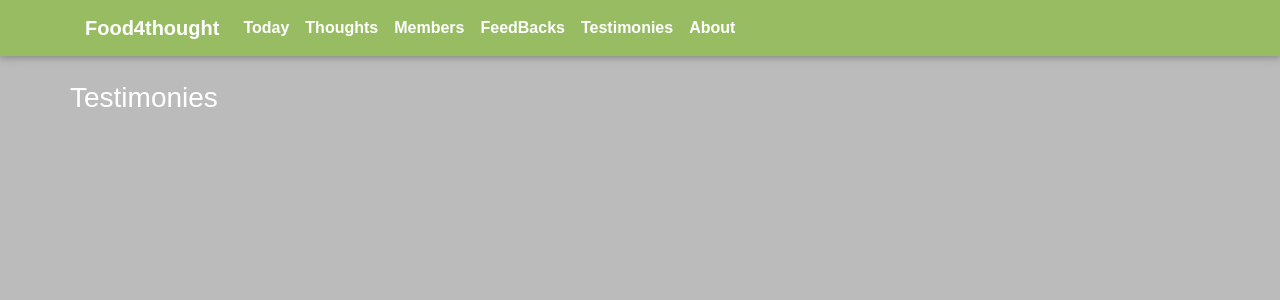
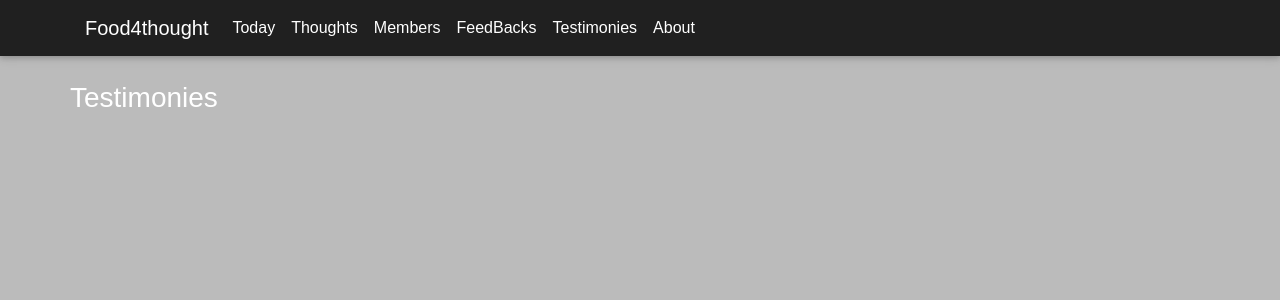
Before and after one commit to gabrielstonedelza/food4thought, a Django app: page /testimonies/ in a window 1280 px wide. Shown: the top 300 px of the page. Run offline with Django 3.2, Linux system fonts and the light colour scheme; style sheets or scripts are compiled from the project's sources; some libraries are stand-ins or nearby versions; some web fonts are replaced.

Commit message:
started with css

```diff
--- a/f4t/templates/f4t/feedbacks.html
+++ b/f4t/templates/f4t/feedbacks.html
@@ -5,6 +5,11 @@ Feedbacks
 {% endblock %}
 
 {% block content %}
+<div class="my-new-thought-button">
+    <a title="Add new thought today" href="{% url 'new_feedback' %}">
+        <i class="fas fa-plus-circle"></i>
+    </a>
+</div>
 <div class="container">
     <div class="row">
         <h3>Feedbacks</h3>
--- a/f4t/templates/f4t/navbar.html
+++ b/f4t/templates/f4t/navbar.html
@@ -1,30 +1,30 @@
-<nav class="navbar sticky-top navbar-expand-lg navbar-light " style="background:#97BC62FF;">
+<nav class="navbar sticky-top navbar-expand-lg navbar-light " style="background:#202020;">
   <div class="container">
 
-  <a class="navbar-brand" href="{% url 'post_home' %}">Food4thought</a>
+  <a style="color:white;" class="navbar-brand" href="{% url 'post_home' %}">Food4thought</a>
   <button class="navbar-toggler" type="button" data-toggle="collapse" data-target="#navbarSupportedContent" aria-controls="navbarSupportedContent" aria-expanded="false" aria-label="Toggle navigation">
     <span class="navbar-toggler-icon"></span>
   </button>
 
   <div class="collapse navbar-collapse" id="navbarSupportedContent">
-    <ul class="navbar-nav mr-auto">
-      <li class="nav-item">
-        <a class="nav-link" href="{% url 'post_home' %}">Today <span class="sr-only">(current)</span></a>
+    <ul class="navbar-nav mr-auto" >
+      <li class="nav-item" >
+        <a style="color: white;" class="nav-link" href="{% url 'post_home' %}">Today <span class="sr-only">(current)</span></a>
       </li>
       <li class="nav-item">
-        <a class="nav-link" href="{% url 'allposts' %}">Thoughts</a>
+        <a style="color: white;" class="nav-link" href="{% url 'allposts' %}">Thoughts</a>
       </li>
       <li class="nav-item">
-        <a class="nav-link" href="{% url 'members' %}">Members</a>
+        <a style="color: white;" class="nav-link" href="{% url 'members' %}">Members</a>
       </li>
       <li class="nav-item">
-        <a class="nav-link" href="{% url 'feedbacks' %}">FeedBacks</a>
+        <a style="color: white;" class="nav-link" href="{% url 'feedbacks' %}">FeedBacks</a>
       </li>
       <li class="nav-item">
-        <a class="nav-link" href="{% url 'testimonies' %}">Testimonies</a>
+        <a style="color: white;" class="nav-link" href="{% url 'testimonies' %}">Testimonies</a>
       </li>
       <li class="nav-item">
-        <a class="nav-link" href="{% url 'about' %}">About</a>
+        <a style="color: white;" class="nav-link" href="{% url 'about' %}">About</a>
       </li>
       <li class="nav-item ml-1 mr-1">
         <a title="Search" class="nav-link" href="#" data-toggle="modal" data-target="#basicExampleModal"><i class="fas fa-search"></i></a>
--- a/f4t/templates/f4t/search_list.html
+++ b/f4t/templates/f4t/search_list.html
@@ -4,7 +4,7 @@
     <ul id="search-results" class="list-group pt-2">
         {% for post in posts %}
             <li class="list-group-item pt-1 d-flex">
-                <a class="mt-1 text-muted" href="{{ post.get_absolute_url }}">{{ post.title }}</a>
+                <a class="mt-1 text-muted" >{{ post.title }}</a>
             </li>
         {% endfor %}
     </ul>
--- a/f4t/templates/f4t/testimonies.html
+++ b/f4t/templates/f4t/testimonies.html
@@ -5,6 +5,11 @@ Testimonies
 {% endblock %}
 
 {% block content %}
+<div class="my-new-thought-button">
+    <a title="Add new thought today" href="{% url 'new_testimony' %}">
+        <i class="fas fa-plus-circle"></i>
+    </a>
+</div>
 <div class="container">
     <div class="row">
         <h3>Testimonies</h3>
--- a/f4t/views.py
+++ b/f4t/views.py
@@ -26,9 +26,12 @@ def post_home(request):
 
 def all_posts(request):
     allThoughts = Thought.objects.all().order_by('-date_posted')
+    paginator = Paginator(allThoughts, 15)
+    page = request.GET.get('page')
+    allThoughts = paginator.get_page(page)
 
     context = {
-        'posts': allThoughts
+        'allThoughts': allThoughts
     }
 
     return render(request, 'f4t/allposts.html', context)
--- a/static/f4t/css/post_home.css
+++ b/static/f4t/css/post_home.css
@@ -62,23 +62,7 @@ button.butt:hover {
   color: #000;
 }
 
-nav {
-  background: #97BC62FF;
-}
-
-nav a.navbar-brand {
-  font-weight: bold;
-  color: white !important;
-}
-
-nav #navbarSupportedContent ul li {
-  font-weight: bold;
-}
-
-nav #navbarSupportedContent ul li a {
-  color: white !important;
-}
-
+navbar
 .my-home-post-wrapper {
   display: -webkit-box;
   display: -ms-flexbox;
@@ -96,11 +80,13 @@ nav #navbarSupportedContent ul li a {
   padding: 20px;
 }
 
+navbar
 .my-home-post-wrapper h3 {
   font-weight: bold;
   padding: 15px;
 }
 
+navbar
 .my-home-post-wrapper p {
   letter-spacing: -0.003em;
   line-height: 32px;
@@ -108,6 +94,7 @@ nav #navbarSupportedContent ul li a {
   font-family: 'Segoe UI', Tahoma, Geneva, Verdana, sans-serif;
 }
 
+navbar
 .my-home-post-wrapper .my-audio {
   display: -webkit-box;
   display: -ms-flexbox;
@@ -126,8 +113,8 @@ nav #navbarSupportedContent ul li a {
 
 .all-thoughts .thought-box {
   width: 350px;
-  height: 180px;
-  background: #97BC62FF;
+  height: 200px;
+  background: #292929;
   padding: 20px;
   border-radius: 10px;
   -webkit-transition: 1.2s ease;
@@ -135,7 +122,7 @@ nav #navbarSupportedContent ul li a {
 }
 
 .all-thoughts .thought-box p.pcontent {
-  font-size: 18px;
+  font-size: 15px;
 }
 
 .all-thoughts .thought-box:hover {
--- a/static/f4t/css/post_home.scss
+++ b/static/f4t/css/post_home.scss
@@ -1,24 +1,7 @@
 @import './variables';
 
-//navbar
-nav{
-    background: #97BC62FF;
-    a.navbar-brand{
-        font-weight: bold;
-        color: white !important;
-    }
+navbar
 
-    #navbarSupportedContent{
-        ul{
-            li{
-                font-weight: bold;
-                a{
-                    color: white !important;
-                }
-            }
-        }
-    }
-}
 
 // for post home
 .my-home-post-wrapper {
@@ -47,22 +30,20 @@ nav{
 // for all posts
 .all-thoughts{
     display: flex;
-    // grid-template-columns: repeat(audo-fit,minmax(350px,1fr));
-    // gap: 1rem;
     gap: 1.5rem;
     flex-wrap: wrap;
 
     .thought-box{
         width: 350px;
-        height: 180px;
+        height: 200px;
         // background-color: #757272;
-        background: #97BC62FF;
+        background: #292929;
         padding: 20px;
         border-radius: 10px;
         // color: #fff !important;
         transition: 1.2s ease;
         p.pcontent{
-            font-size: 18px;
+            font-size: 15px;
         }
 
         &:hover{
```
Also changed, not shown: f4t/templates/f4t/allposts.html (+43 -10 lines), f4t/templates/f4t/post_home.html (+0 -12 lines), 1 other file.
